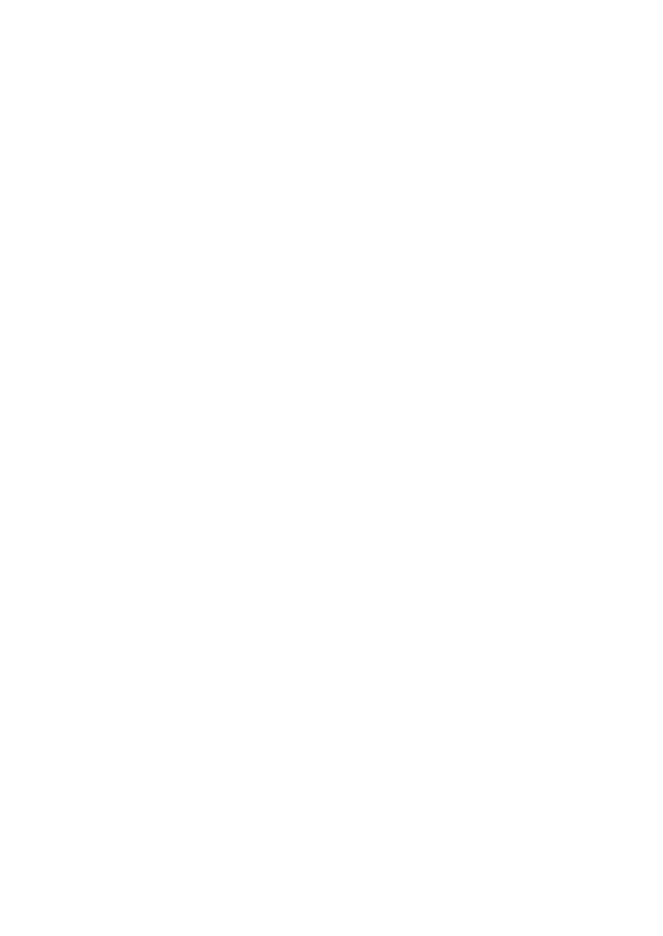
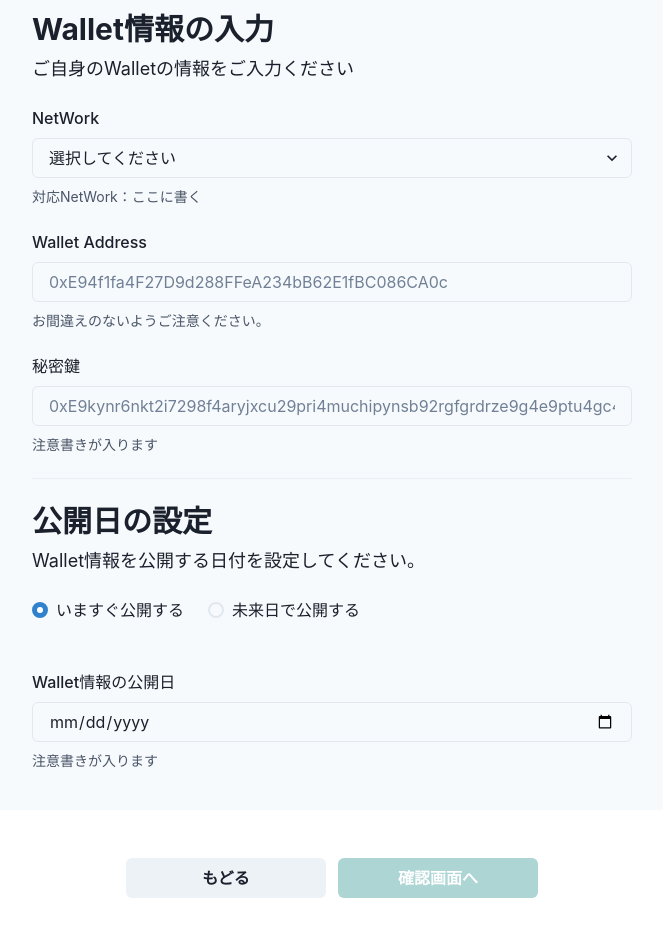
Before and after one commit to Youichi-Higa/wallet-gift, a React (Create React App) app: page /form in a window 1280 px wide. Shown: the part 160-1096 px from the top of the page, without its empty margins (308-971 px from the left). Before the commit the page ends 800 px from the top, so only its background shows below. Built offline with nearby package versions, Linux system fonts and the light colour scheme.

Commit message:
入力フォーム

```diff
--- a/src/components/Card.tsx
+++ b/src/components/Card.tsx
@@ -1,5 +1,5 @@
-import { Flex, Text } from '@chakra-ui/react';
-import { GiveButton, PickUpButton } from './buttons';
+import { Box, Flex, Text } from '@chakra-ui/react';
+import { GiveButton, PickUpButton } from 'src/components/buttons';
 
 type Props = {
   title: string;
@@ -28,11 +28,14 @@
       <Text fontSize="lg" mb={10}>
         {text}
       </Text>
-      {title === 'Wallet を持っている方' ? (
-        <GiveButton buttonText={buttonText} />
-      ) : (
-        <PickUpButton buttonText={buttonText} />
-      )}
+
+      <Box w="255px">
+        {title === 'Wallet を持っている方' ? (
+          <GiveButton buttonText={buttonText} />
+        ) : (
+          <PickUpButton buttonText={buttonText} />
+        )}
+      </Box>
     </Flex>
   );
 };
--- /dev/null
+++ b/src/components/buttons/BackButton.tsx
@@ -0,0 +1,16 @@
+import { Button } from '@chakra-ui/react';
+
+type Props = {
+  buttonText: string;
+  onClick: () => void;
+};
+
+export const BackButton = (props: Props) => {
+  const { buttonText, onClick } = props;
+
+  return (
+    <Button colorScheme="gray" sx={{ width: '100%' }} onClick={onClick}>
+      {buttonText}
+    </Button>
+  );
+};
--- a/src/components/buttons/GiveButton.tsx
+++ b/src/components/buttons/GiveButton.tsx
@@ -17,7 +17,7 @@
       bg="#FF6F6F"
       _hover={{ bg: '#ff9999' }}
       color="white"
-      sx={{ width: '255px' }}
+      sx={{ width: '100%' }}
       onClick={goToForm}
     >
       {buttonText}
--- /dev/null
+++ b/src/components/buttons/NextButton.tsx
@@ -0,0 +1,16 @@
+import { Button } from '@chakra-ui/react';
+
+type Props = {
+  buttonText: string;
+  onClick: () => void;
+};
+
+export const NextButton = (props: Props) => {
+  const { buttonText, onClick } = props;
+
+  return (
+    <Button colorScheme="teal" sx={{ width: '100%' }} onClick={onClick} isDisabled={true}>
+      {buttonText}
+    </Button>
+  );
+};
--- a/src/components/buttons/PickUpButton.tsx
+++ b/src/components/buttons/PickUpButton.tsx
@@ -17,7 +17,7 @@
       bg="#392C6F"
       _hover={{ bg: '#4c456d' }}
       color="white"
-      sx={{ width: '255px' }}
+      sx={{ width: '100%' }}
       onClick={goToChoice}
     >
       {buttonText}
--- a/src/components/buttons/index.ts
+++ b/src/components/buttons/index.ts
@@ -1,2 +1,4 @@
+export * from './BackButton';
 export * from './GiveButton';
+export * from './NextButton';
 export * from './PickUpButton';
--- a/src/components/pages/Form.tsx
+++ b/src/components/pages/Form.tsx
@@ -1,11 +1,95 @@
-import { Box, Heading } from '@chakra-ui/react';
+import {
+  Box,
+  Divider,
+  FormControl,
+  FormLabel,
+  FormErrorMessage,
+  FormHelperText,
+  Heading,
+  HStack,
+  Input,
+  Radio,
+  RadioGroup,
+  Select,
+  Text,
+} from '@chakra-ui/react';
+import { BackButton, NextButton } from 'src/components/buttons';
 
 export const Form = () => {
   return (
-    <Box w="700px" mx="auto" textAlign="center">
-      <Heading as="h1" size="xl" noOfLines={1}>
+    <Box w="700px" mx="auto" py={10}>
+      <Heading as="h1" size="xl" mb={12} noOfLines={1} textAlign="center">
         Walletをあげる
       </Heading>
+
+      <Box bg="gray.50" mb={12} borderRadius={10}>
+        <Box py="40px" px="50px">
+          <Heading as="h2" size="lg" mb={2} noOfLines={1}>
+            Wallet情報の入力
+          </Heading>
+          <Text fontSize="lg" mb={6}>
+            ご自身のWalletの情報をご入力ください
+          </Text>
+
+          <FormControl mb={6}>
+            <FormLabel>NetWork</FormLabel>
+            <Select placeholder="選択してください">
+              <option value="1">イーサリアム　メインネット</option>
+              <option value="2">ゴレリ　テストネットワーク</option>
+              <option value="3">セポリア　テストネットワーク</option>
+            </Select>
+            <FormHelperText>対応NetWork：ここに書く</FormHelperText>
+          </FormControl>
+
+          <FormControl mb={6}>
+            <FormLabel>Wallet Address</FormLabel>
+            <Input type="text" placeholder="0xE94f1fa4F27D9d288FFeA234bB62E1fBC086CA0c" />
+            <FormHelperText>お間違えのないようご注意ください。</FormHelperText>
+          </FormControl>
+
+          <FormControl mb={6}>
+            <FormLabel>秘密鍵</FormLabel>
+            <Input
+              type="text"
+              placeholder="0xE9kynr6nkt2i7298f4aryjxcu29pri4muchipynsb92rgfgrdrze9g4e9ptu4gc4ep4f1fa4F27D9d288FFeA234bB62E1fBC086CA0c"
+            />
+            <FormHelperText>注意書きが入ります</FormHelperText>
+          </FormControl>
+
+          <Divider mb={6} />
+
+          <Heading as="h2" size="lg" mb={2} noOfLines={1}>
+            公開日の設定
+          </Heading>
+          <Text fontSize="lg" mb={6}>
+            Wallet情報を公開する日付を設定してください。
+          </Text>
+
+          <FormControl as="fieldset" mb={12}>
+            <RadioGroup defaultValue="1">
+              <HStack spacing="24px">
+                <Radio value="1">いますぐ公開する</Radio>
+                <Radio value="2">未来日で公開する</Radio>
+              </HStack>
+            </RadioGroup>
+          </FormControl>
+
+          <FormControl>
+            <FormLabel>Wallet情報の公開日</FormLabel>
+            <Input size="md" type="date" />
+            <FormHelperText>注意書きが入ります</FormHelperText>
+          </FormControl>
+        </Box>
+      </Box>
+
+      <HStack spacing="12px" justify="center">
+        <Box w="200px">
+          <BackButton buttonText="もどる" onClick={() => console.log('もどる')} />
+        </Box>
+        <Box w="200px">
+          <NextButton buttonText="確認画面へ" onClick={() => console.log('次へ')} />
+        </Box>
+      </HStack>
     </Box>
   );
 };
--- a/src/components/pages/Top.tsx
+++ b/src/components/pages/Top.tsx
@@ -1,5 +1,5 @@
 import { VStack } from '@chakra-ui/react';
-import { Card } from '../Card';
+import { Card } from 'src/components/Card';
 
 export const Top = () => {
   return (
```
